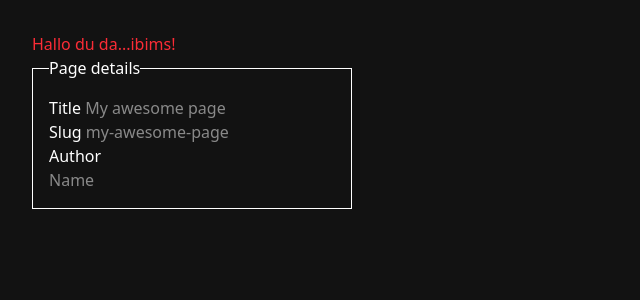
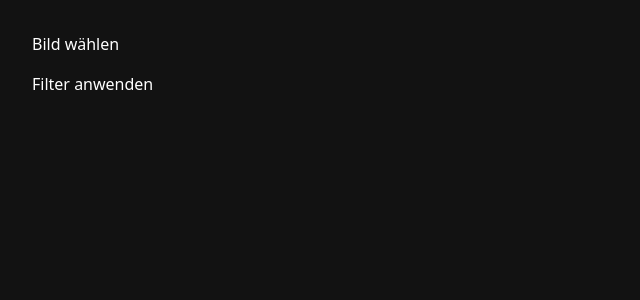
Before and after one commit to bitstorm-tech/joto-ai-django, a Django app: page / in a window 1280 px wide. Shown: the top 300 px of the page, without its empty margins (0-640 px from the left). Run offline with Django 5.2, Linux system fonts and the light colour scheme; some libraries are stand-ins or nearby versions.

Commit message:
Implement simple filter page

```diff
--- a/project/filter_view.py
+++ b/project/filter_view.py
@@ -1,7 +1,35 @@
-from django.shortcuts import render
+from django.shortcuts import render, redirect
 from django.views import View
+from django.conf import settings
+import os
+import uuid
+
+from project import filters
 
 
 class FilterView(View):
     def get(self, request):
-        return render(request, 'index.html')
+        context = {'uploaded_image': request.session.get('uploaded_image')}
+        return render(request, 'index.html', context)
+
+    def post(self, request):
+        if 'image' in request.FILES:
+            image = request.FILES['image']
+            file_uuid = f"{uuid.uuid4()}"
+            filename = f"{file_uuid}@{image.name}"
+            filename_filtered = f"{file_uuid}-filtered@{image.name}"
+
+            os.makedirs(settings.MEDIA_ROOT, exist_ok=True)
+
+            file_path = os.path.join(settings.MEDIA_ROOT, filename)
+            with open(file_path, 'wb+') as destination:
+                for chunk in image.chunks():
+                    destination.write(chunk)
+
+            file_path_filtered = os.path.join(
+                settings.MEDIA_ROOT, filename_filtered)
+            filters.pencil_sketch(file_path, file_path_filtered)
+
+            return redirect(f"{settings.MEDIA_URL}{filename_filtered}")
+
+        return redirect('home')
--- a/project/filters.py
+++ b/project/filters.py
@@ -2,7 +2,7 @@ import cv2
 import numpy as np
 
 
-def pencil_sketch(image_path):
+def pencil_sketch(image_path: str, output_path: str):
     # Read the image
     img = cv2.imread(image_path)
 
@@ -27,6 +27,10 @@ def pencil_sketch(image_path):
 
     # Blend edges with sketch
     result = cv2.addWeighted(pencil_sketch, 0.8, edges, 0.2, 0)
+
+    # Save if output path is provided
+    if output_path:
+        cv2.imwrite(output_path, result)
 
     return result
 
--- a/project/settings.py
+++ b/project/settings.py
@@ -122,6 +122,10 @@ STATIC_URL = "static/"
 
 STATICFILES_DIRS = []
 
+# Media files (uploads)
+MEDIA_URL = '/media/'
+MEDIA_ROOT = BASE_DIR / 'media'
+
 # Default primary key field type
 # https://docs.djangoproject.com/en/5.1/ref/settings/#default-auto-field
 
--- a/project/urls.py
+++ b/project/urls.py
@@ -17,9 +17,15 @@ Including another URLconf
 
 from django.contrib import admin
 from django.urls import path
+from django.conf import settings
+from django.conf.urls.static import static
 from .filter_view import FilterView
 
 urlpatterns = [
     path("admin/", admin.site.urls),
-    path("", FilterView.as_view()),
+    path("", FilterView.as_view(), name="home"),
 ]
+
+# Serve media files in development
+if settings.DEBUG:
+    urlpatterns += static(settings.MEDIA_URL, document_root=settings.MEDIA_ROOT)
--- a/project/views.py
+++ /dev/null
@@ -1,5 +0,0 @@
-from django.shortcuts import render
-
-
-def index(request):
-    return render(request, "index.html")
--- a/templates/index.html
+++ b/templates/index.html
@@ -1,9 +1,13 @@
-<!doctype html>
+<!DOCTYPE html>
 <html lang="en" data-theme="dim">
   <head>
     <meta charset="UTF-8" />
     <meta name="viewport" content="width=device-width, initial-scale=1.0" />
-		<link href="https://cdn.jsdelivr.net/npm/daisyui@5.0.0/themes.css" rel="stylesheet" type="text/css" />
+    <link
+      href="https://cdn.jsdelivr.net/npm/daisyui@5.0.0/themes.css"
+      rel="stylesheet"
+      type="text/css"
+    />
     <link
       href="https://cdn.jsdelivr.net/npm/daisyui@5"
       rel="stylesheet"
@@ -13,20 +17,88 @@
     <title>JoTa AI Image</title>
   </head>
   <body class="m-8">
-    <h1 class="text-red-500">Hallo du da...ibims!</h1>
-    <fieldset
-      class="fieldset w-xs bg-base-200 border border-base-300 p-4 rounded-box"
-    >
-      <legend class="fieldset-legend">Page details</legend>
+    <div class="mt-8 mb-8">
+      <!-- Image Preview Section -->
+      <div class="mb-6">
+        {% if uploaded_image %}
+        <div class="mb-4">
+          <h3 class="text-lg mb-2">Uploaded Image:</h3>
+          <img
+            src="{{ uploaded_image }}"
+            alt="Uploaded Image"
+            class="max-w-lg border border-base-300 rounded-lg"
+          />
+        </div>
+        {% endif %}
 
-      <label class="fieldset-label">Title</label>
-      <input type="text" class="input" placeholder="My awesome page" />
+        <div id="imagePreviewContainer" class="hidden mb-4">
+          <h3 class="text-lg mb-2">Selected Image Preview:</h3>
+          <img
+            id="imagePreview"
+            src="#"
+            alt="Selected Image"
+            class="max-w-lg border border-base-300 rounded-lg"
+          />
+        </div>
+      </div>
 
-      <label class="fieldset-label">Slug</label>
-      <input type="text" class="input" placeholder="my-awesome-page" />
+      <!-- Image Selection Form -->
+      <div class="mb-4">
+        <input
+          type="file"
+          id="imageInput"
+          accept="image/*"
+          class="hidden"
+          onchange="previewImage(this);"
+        />
+        <button
+          onclick="document.getElementById('imageInput').click();"
+          class="btn btn-primary mr-4"
+        >
+          Bild wählen
+        </button>
+      </div>
 
-      <label class="fieldset-label">Author</label>
-      <input type="text" class="input" placeholder="Name" />
-    </fieldset>
+      <!-- Upload Form -->
+      <form
+        action=""
+        method="post"
+        enctype="multipart/form-data"
+        id="uploadForm"
+      >
+        {% csrf_token %}
+        <input type="file" name="image" id="uploadInput" class="hidden" />
+        <button type="submit" class="btn btn-accent" id="uploadButton" disabled>
+          Filter anwenden
+        </button>
+      </form>
+    </div>
+
+    <script>
+      function previewImage(input) {
+        if (input.files && input.files[0]) {
+          const reader = new FileReader();
+
+          reader.onload = function (e) {
+            // Show the preview
+            document.getElementById("imagePreview").src = e.target.result;
+            document
+              .getElementById("imagePreviewContainer")
+              .classList.remove("hidden");
+
+            // Enable the upload button
+            document.getElementById("uploadButton").disabled = false;
+
+            // Copy the file to the upload form
+            const uploadInput = document.getElementById("uploadInput");
+            const dataTransfer = new DataTransfer();
+            dataTransfer.items.add(input.files[0]);
+            uploadInput.files = dataTransfer.files;
+          };
+
+          reader.readAsDataURL(input.files[0]);
+        }
+      }
+    </script>
   </body>
 </html>
```
